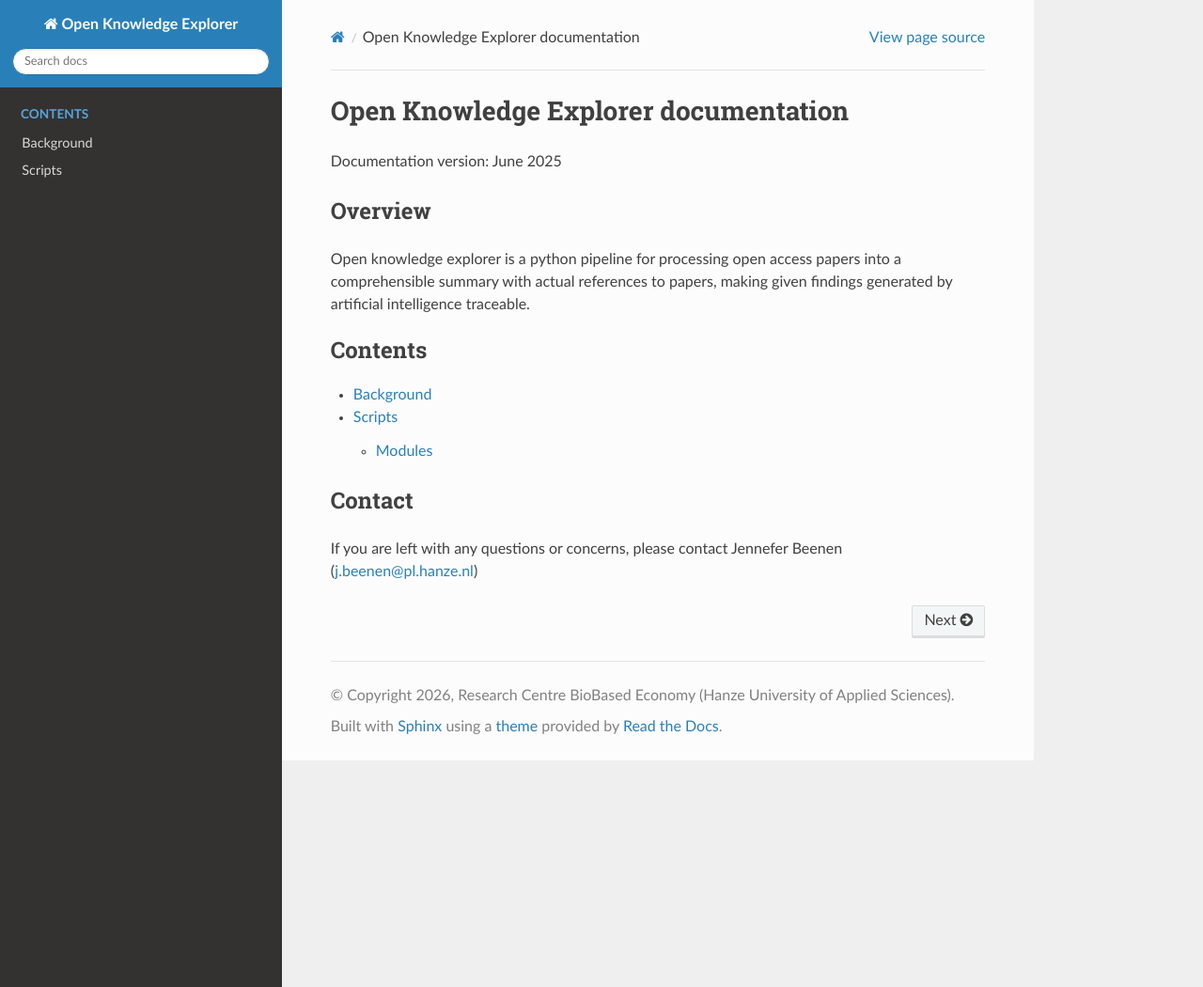
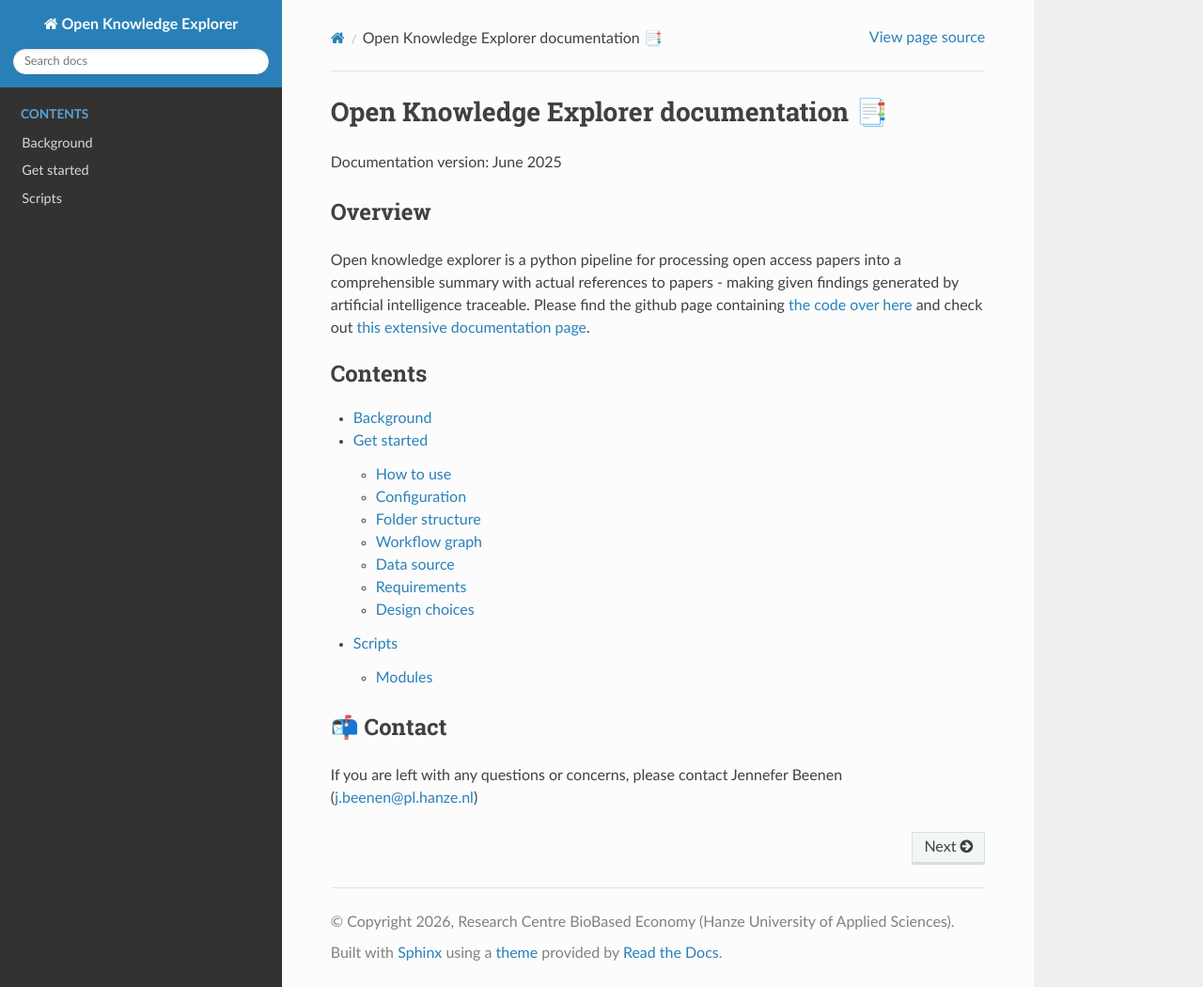
Before and after one commit to kcbbe/oke, a Sphinx documentation site: the page built from docs/source/index.rst, in a window 1280 px wide and 1050 px high. Shown: the whole window at 94% size. Built offline with Sphinx 7.4.7 and the Read the Docs theme 3.1.0, drawn with Linux system fonts in a browser that asks for light colours.

Commit message:
Sphinx now includes README.md

```diff
--- a/docs/source/conf.py
+++ b/docs/source/conf.py
@@ -37,7 +37,8 @@
     'sphinx_rtd_theme',
     'sphinx.ext.autodoc',
     'sphinx.ext.duration',
-    'sphinxemoji.sphinxemoji',
+    'sphinxemoji.sphinxemoji', # https://sphinxemojicodes.readthedocs.io/en/stable/
+    'sphinx_mdinclude',
 
     'sphinx.ext.duration',
     'sphinx.ext.doctest',
--- a/docs/source/index.rst
+++ b/docs/source/index.rst
@@ -3,26 +3,30 @@
    You can adapt this file completely to your liking, but it should at least
    contain the root `toctree` directive.
 
-Open Knowledge Explorer documentation
-=====================================
+Open Knowledge Explorer documentation |:bookmark_tabs:|
+=============================================
 
 Documentation version: |version|
 
 Overview
 --------
 
-Open knowledge explorer is a python pipeline for processing open access papers into a comprehensible summary with actual references to papers, making given findings generated by artificial intelligence traceable.
+Open knowledge explorer is a python pipeline for processing open access papers into a comprehensible summary with actual references to papers - making given findings generated by artificial intelligence traceable.
+Please find the github page containing `the code over here <https://github.com/CharmingChocobo/master_graduation_project/tree/main>`_ and
+check out `this extensive documentation page <https://bioinf.nl/~jbeenen/oke/html/index.html>`_.
 
 
 .. toctree::
-   :maxdepth: 2
+   :maxdepth: 3
    :caption: Contents
 
    background
+   readme_link
    scripts
 
+.. Ref to how to link to README.md https://stackoverflow.com/questions/46278683/include-my-markdown-readme-into-sphinx
 
-Contact
--------
+|:mailbox_with_mail:| Contact
+-----------------------------
 
 If you are left with any questions or concerns, please contact Jennefer Beenen (j.beenen@pl.hanze.nl)
--- a/docs/source/readme_link.rst
+++ b/docs/source/readme_link.rst
@@ -1,4 +1,4 @@
-Read me
+Get started
 =======
 
-..
+.. mdinclude:: ../../README.md
```
Also changed, not shown: README.md (+38 -14 lines).
